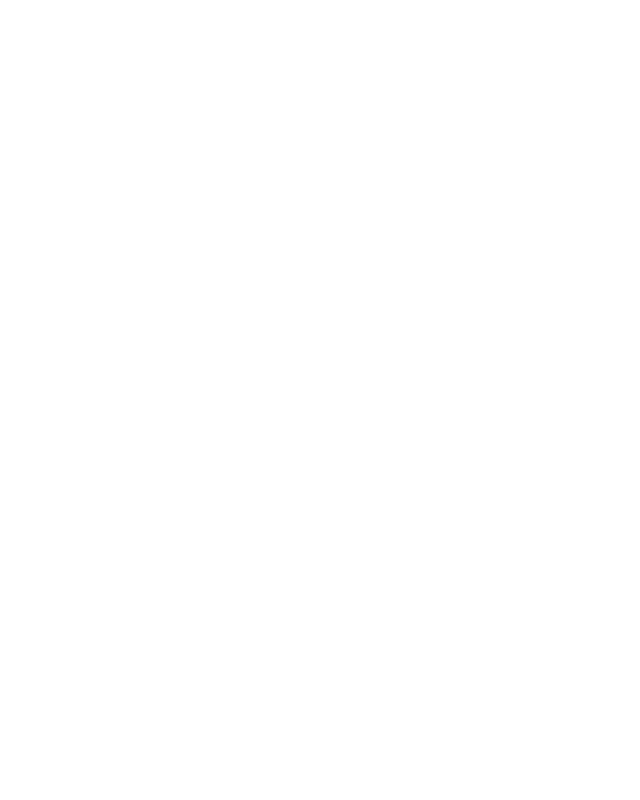
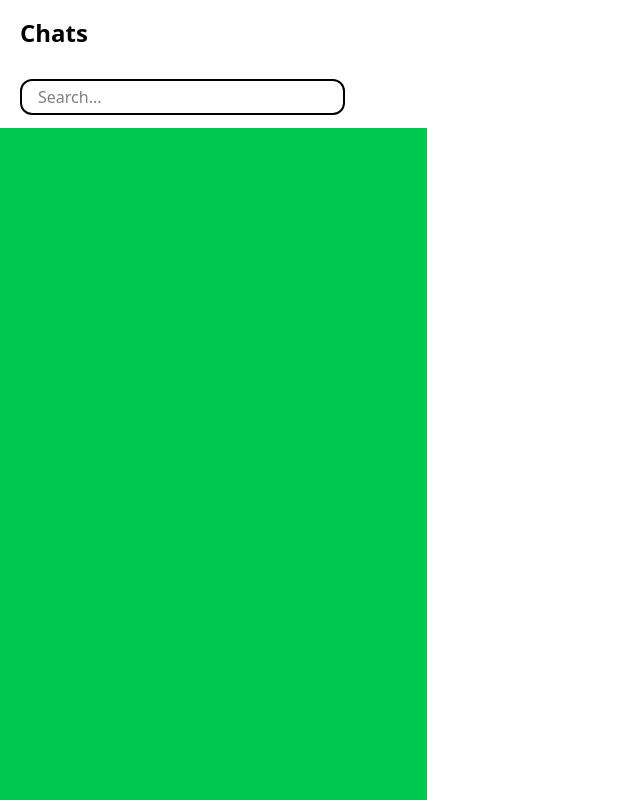
Before and after one commit to julianhomezdev/FRONTEND-CHAT, a React (Vite) app: page /chats in a window 1280 px wide. Before the commit this address had no page. Shown: the whole page, without its empty margins (0-640 px from the left). Built offline with nearby package versions, Linux system fonts and the light colour scheme; a web font is replaced by a local one.

Commit message:
HomeChatsidebar component, searchbar component, chathome page in process

```diff
--- a/src/App.jsx
+++ b/src/App.jsx
@@ -5,6 +5,7 @@
 import { VerificationPage } from "./Pages/Auth/VerificationPage";
 import { HomePage } from "./Pages/common/HomePage";
 import SetProfile from "./Pages/common/SetProfile";
+import ChatHome from "./Pages/Chat/ChatHome";
 
 export function App () {
     return (
@@ -16,6 +17,7 @@
                 <Route path="/auth/verification" element={<VerificationPage/>} />
                 <Route path="/" element={<HomePage/>}/>
                 <Route path="/set" element={<SetProfile/>} />
+                <Route path="/chats" element={<ChatHome/>} />
             </Routes>
         </BrowserRouter>
     )
--- /dev/null
+++ b/src/Components/Chat/HomeChatSideBar.jsx
@@ -0,0 +1,53 @@
+import SearchBar from "../Common/SearchBar";
+
+export default function HomeChatSideBar() {
+    // This sidebar shows the recent chats and a preview of the last message
+
+    return (
+
+        <>
+
+            <div className="w-1/3 h-screen p-0 flex flex-col ">
+
+                {/**Chats title div */}
+                <div className="w-full h-1/12 flex items-center p-5">
+
+                    <h1 className=" text-black text-2xl font-semibold">Chats</h1>
+
+                </div>
+
+
+                {/**Chats rows div */}
+                <div className="w-full h-11/12 flex flex-col">
+
+                    {/**Search bar div */}
+                    <div className="w-full h-1/12 flex items-center pl-5">
+
+
+                        {/**Search bar component */}
+
+                        <SearchBar />
+
+                    </div>
+
+
+                    {/**Div for chat cards */}
+
+                    <div className="w-full h-11/12 bg-green-500 flex flex-col p-0">
+
+                    {/**Component for chat cards */}
+
+
+
+
+                    </div>
+
+
+
+                </div>
+
+            </div>
+
+        </>
+    )
+}
--- /dev/null
+++ b/src/Components/Common/SearchBar.jsx
@@ -0,0 +1,20 @@
+export default function SearchBar() {
+
+
+    return (
+
+        <>
+
+            <input
+                type="text"
+                name=""
+                id=""
+                placeholder="Search..."
+                className="w-4/5 px-4 py-1 rounded-xl border-2 border-black focus:outline-none focus:ring-2 focus:ring-blue-400 "
+
+            />
+
+        </>
+
+    )
+}
--- /dev/null
+++ b/src/Pages/Chat/ChatHome.jsx
@@ -0,0 +1,21 @@
+import HomeChatSideBar from "../../Components/Chat/HomeChatSideBar";
+
+export default function ChatHome() {
+
+
+
+    return(
+
+        <>
+
+        <div className="w-full h-screen  flex p-0">
+
+            <HomeChatSideBar />
+
+
+
+        </div>
+
+        </>
+    )
+}
```
Also changed, not shown: src/Components/Chat/ChatCard.jsx (added, +10 -0 lines), src/App.css (line endings or trailing spaces), src/index.css (line endings or trailing spaces).
